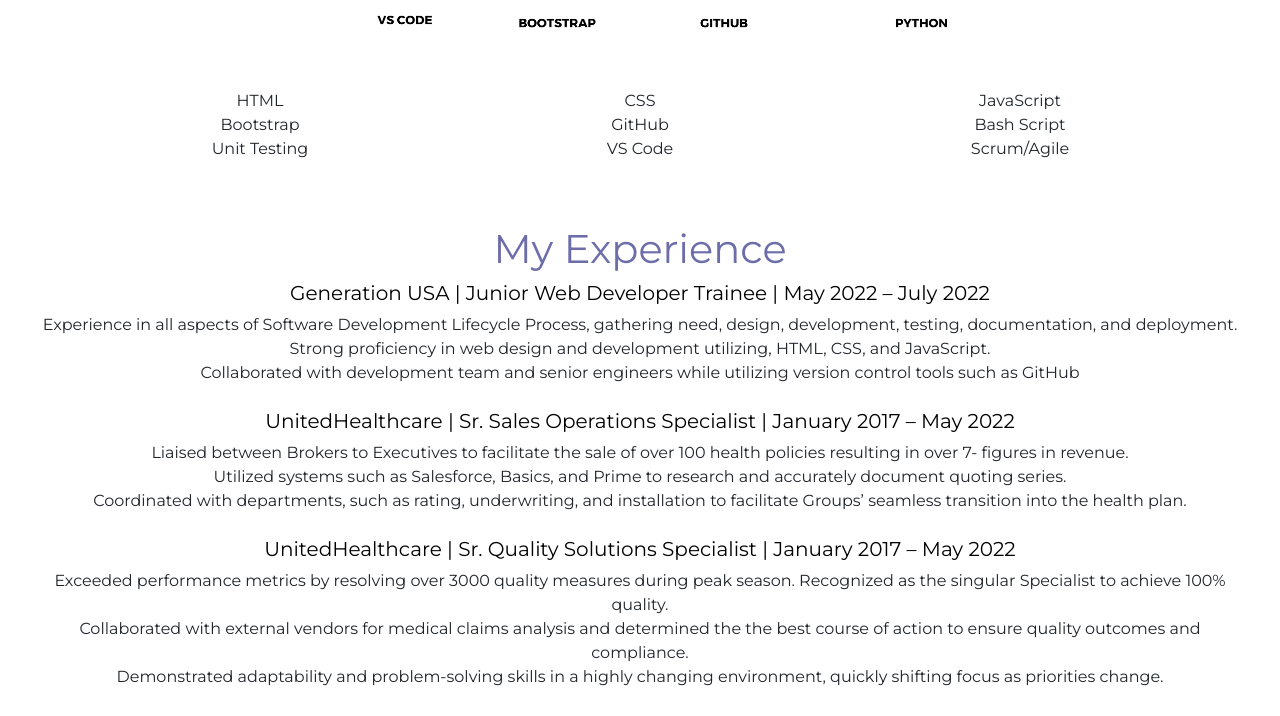
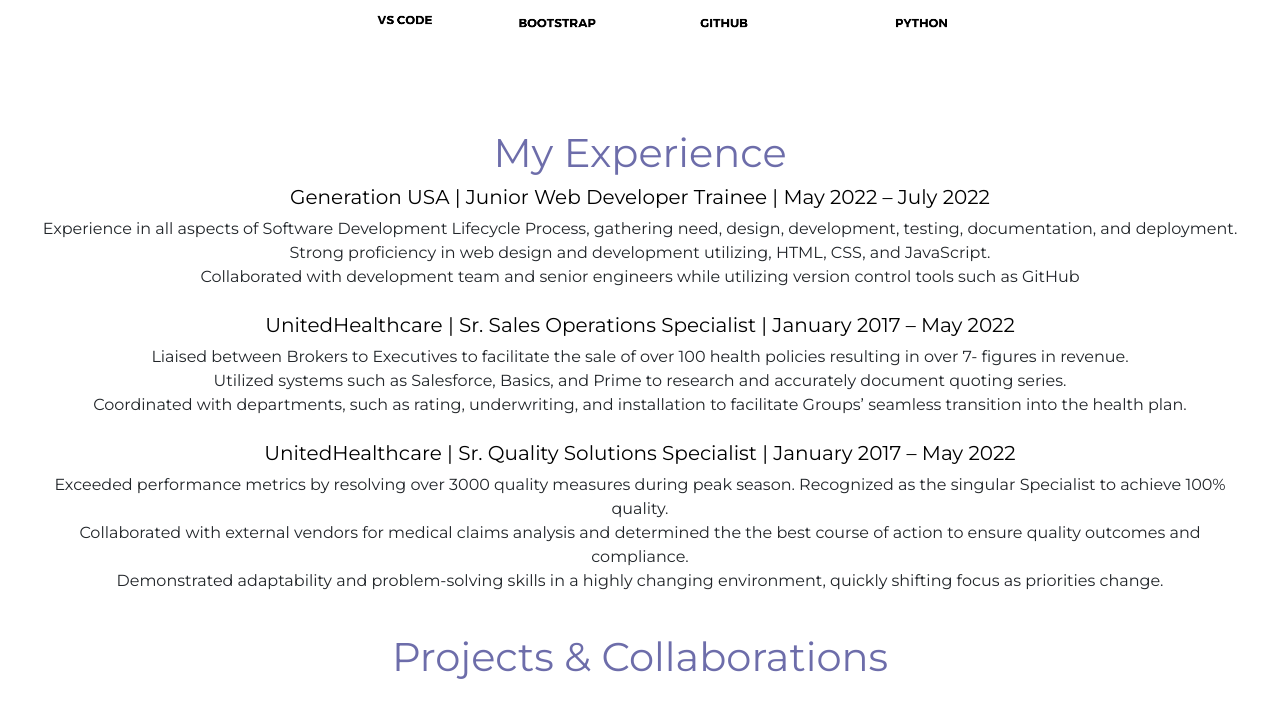
Before and after one commit to meishkacodes/portfolio, a plain HTML site: page index.html in a window 1280 px wide. Shown: the part 1600-2316 px from the top of the page. Drawn offline with nearby package versions, Linux system fonts and the light colour scheme.

Commit message:
Update index.html

```diff
--- a/index.html
+++ b/index.html
@@ -50,28 +50,11 @@
 
 <div class="p-3 mb-2 bg-none text-dark text-center" id="Skills"> <h1 >Things I'm Good At</h1>
 
-
-
     <img src="images/Skills Only.png" class="img-fluid" alt="skills image">
-
-            <div class="container">
-                <div class="row row-cols-3">
-                  <div class="col">HTML</div>
-                  <div class="col">CSS</div>
-                  <div class="col">JavaScript</div>
-                  <div class="col">Bootstrap</div>
-                  <div class="col">GitHub</div>
-                  <div class="col">Bash Script</div>
-                  <div class="col">Unit Testing</div>
-                  <div class="col">VS Code</div>
-                  <div class="col">Scrum/Agile</div>
-                </div>
-            </div>
-
-
 
 
 <!-- This is My Experience Section-->
+
     <br></br>
 <div class="p-3 mb-2 bg-none text-dark text-center" id="Experience"> <h1>My Experience</h1>
     <h5>Generation USA | Junior Web Developer Trainee | May 2022 – July 2022</h5>
@@ -171,7 +154,7 @@
 
 <!--This is my quote section-->
 
-<div class="p-3 mb-2 bg-none text-dark text-center"> <h1> Quotes That Inspire Me</h1>
+<div class="p-3 mb-2 bg-none text-dark text-center" id="Experience"> <h1>Quotes That Inspire Me</h1>
 <p class="text-center"><em> “It always seems impossible until it is done.”<br>
                     -Nelson Mandela</em></p>
 <p class="text-center"><em> “Believe you can and you’re halfway there.”<br>
```
